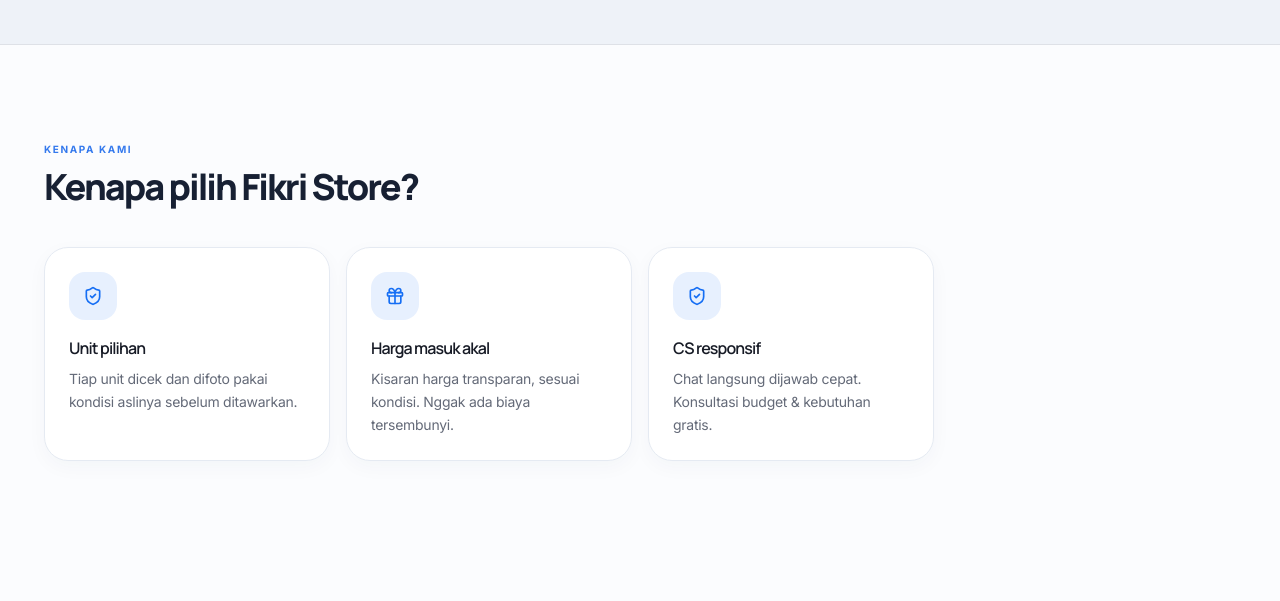
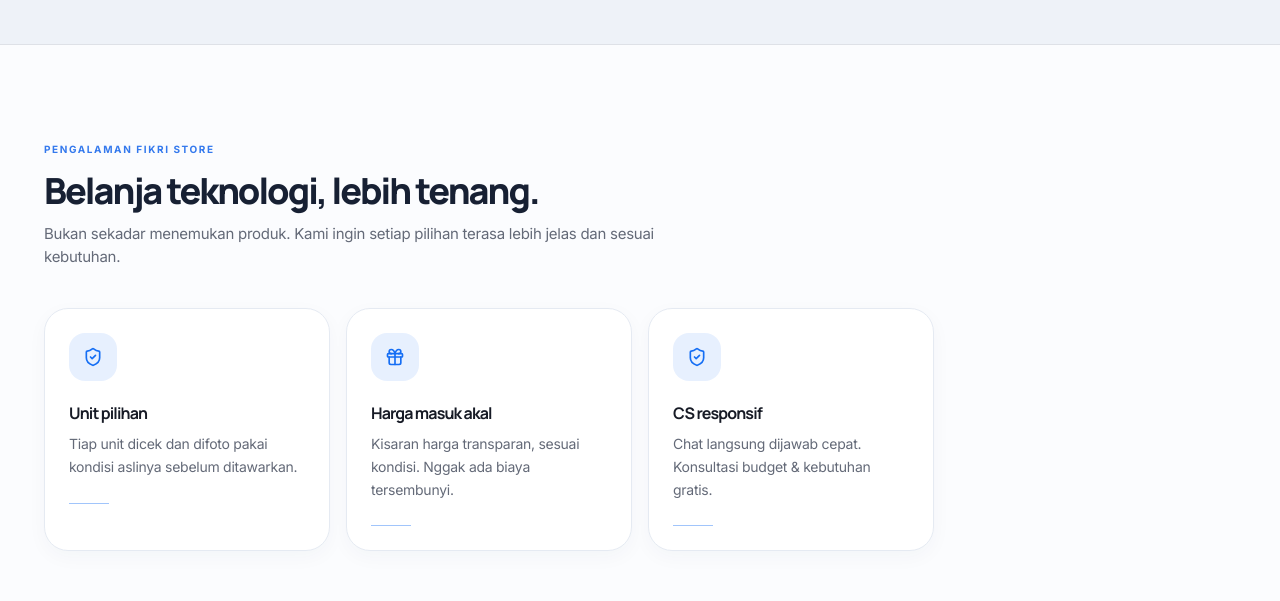
Before and after one commit to spokenu71-hash/Fikri-Store-, a React (Vite) app: page / in a window 1280 px wide. Shown: the part 2260-2861 px from the top of the page. Built offline with nearby package versions, Linux system fonts and the light colour scheme; no server answers; the database is empty.

Commit message:
Redesign storefront value proposition section

```diff
--- a/src/components/landing/ValueProps.jsx
+++ b/src/components/landing/ValueProps.jsx
@@ -4,31 +4,23 @@ import Reveal from "@/components/ui/reveal";
 
 export default function ValueProps() {
   return (
-    <section className="relative py-16 sm:py-24 border-t border-border">
-      <div className="max-w-6xl mx-auto px-4 sm:px-6">
+    <section className="relative border-t border-border py-16 sm:py-24">
+      <div className="mx-auto max-w-6xl px-4 sm:px-6">
         <div className="max-w-2xl">
-          <span className="text-xs font-semibold uppercase tracking-widest text-primary">
-            Kenapa Kami
-          </span>
-          <h2 className="mt-2 font-heading text-3xl sm:text-4xl font-extrabold tracking-tight">
-            Kenapa pilih Fikri Store?
-          </h2>
+          <span className="text-xs font-semibold uppercase tracking-widest text-primary">Pengalaman Fikri Store</span>
+          <h2 className="mt-3 font-heading text-3xl font-extrabold tracking-tight sm:text-4xl">Belanja teknologi, lebih tenang.</h2>
+          <p className="mt-3 text-muted-foreground">Bukan sekadar menemukan produk. Kami ingin setiap pilihan terasa lebih jelas dan sesuai kebutuhan.</p>
         </div>
-
-        <div className="mt-10 grid grid-cols-1 sm:grid-cols-2 lg:grid-cols-4 gap-4">
-          {VALUE_PROPS.map((v) => (
-            <div
-              key={v.title}
-              className="rounded-3xl border border-border bg-card p-6 transition-colors hover:border-primary/40"
-            >
-              <div className="h-12 w-12 rounded-2xl bg-primary/10 flex items-center justify-center mb-4">
-                <v.icon className="h-5 w-5 text-primary" />
+        <div className="mt-10 grid grid-cols-1 gap-4 sm:grid-cols-2 lg:grid-cols-4">
+          {VALUE_PROPS.map((item, index) => (
+            <Reveal as="div" key={item.title} delay={index * 80} className="fs-value-card rounded-3xl border border-border bg-card p-6 transition-colors hover:border-primary/40">
+              <div className="mb-5 flex h-12 w-12 items-center justify-center rounded-2xl bg-primary/10">
+                <item.icon className="h-5 w-5 text-primary" />
               </div>
-              <h3 className="font-semibold text-base">{v.title}</h3>
-              <p className="mt-2 text-sm text-muted-foreground leading-relaxed">
-                {v.desc}
-              </p>
-            </div>
+              <h3 className="text-base font-bold">{item.title}</h3>
+              <p className="mt-2 text-sm leading-relaxed text-muted-foreground">{item.desc}</p>
+              <span className="mt-6 block h-px w-10 bg-primary/40" />
+            </Reveal>
           ))}
         </div>
       </div>
```
